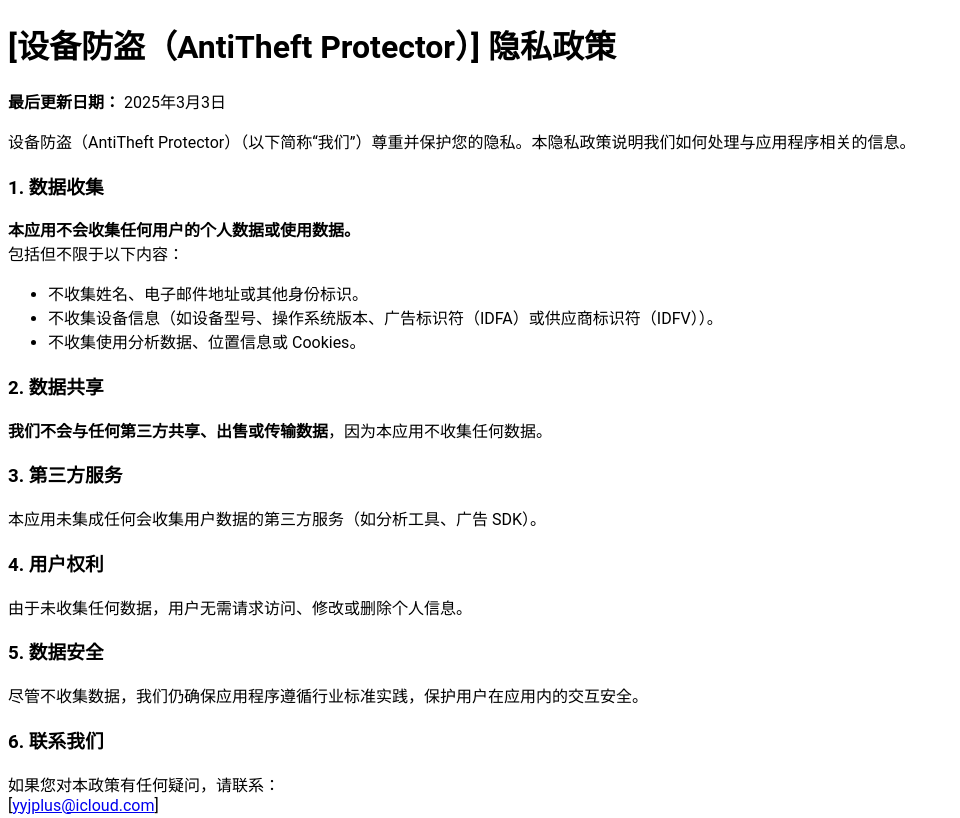
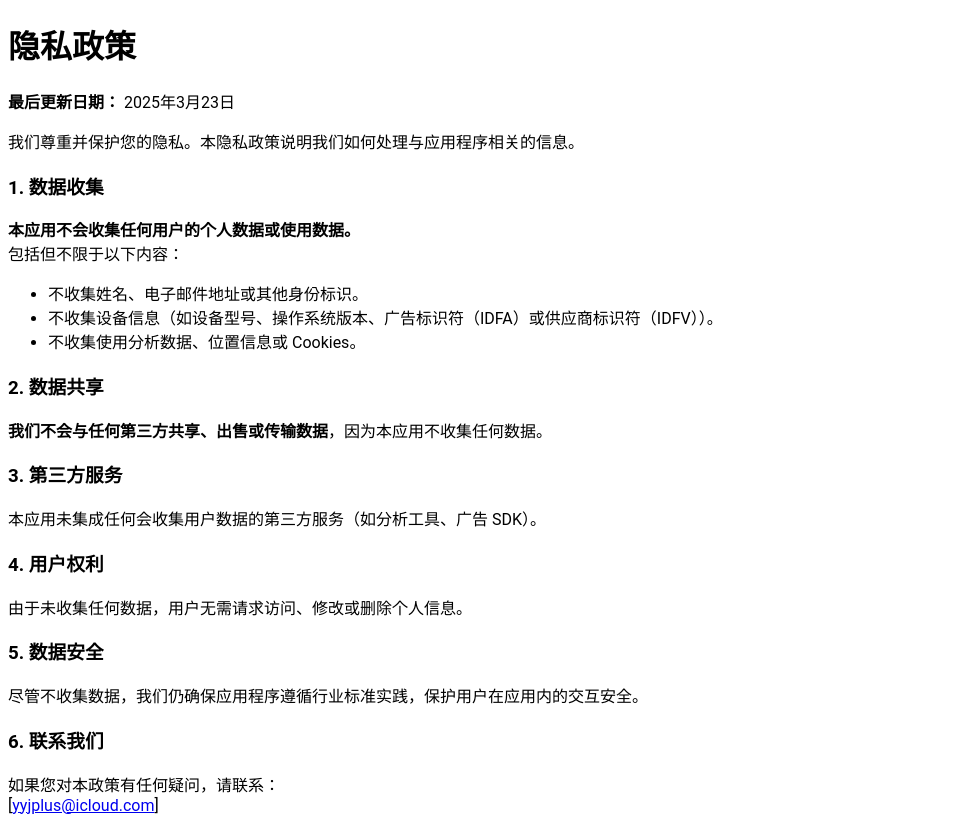
Before and after one commit to SunTreeCat/AntiTheftProtector, a plain HTML site: page docs/privacy-cn.html in a window 1280 px wide. Shown: the top 818 px of the page, without its empty margins (0-960 px from the left). Drawn offline with Linux system fonts and the light colour scheme.

Commit message:
Update privacy-cn.html
any apps

```diff
--- a/docs/privacy-cn.html
+++ b/docs/privacy-cn.html
@@ -184,9 +184,9 @@ ul.contains-task-list li input[type="checkbox"] {
   </style>
 </head>
 <body>
-<div><h1 data-heading="[设备防盗（AntiTheft Protector）] 隐私政策" dir="auto">[设备防盗（AntiTheft Protector）] 隐私政策</h1>
-<p dir="auto"><strong>最后更新日期：</strong>&nbsp;2025年3月3日</p>
-<p dir="auto">设备防盗（AntiTheft Protector）（以下简称“我们”）尊重并保护您的隐私。本隐私政策说明我们如何处理与应用程序相关的信息。</p>
+<div><h1 data-heading="隐私政策" dir="auto">隐私政策</h1>
+<p dir="auto"><strong>最后更新日期：</strong>&nbsp;2025年3月23日</p>
+<p dir="auto">我们尊重并保护您的隐私。本隐私政策说明我们如何处理与应用程序相关的信息。</p>
 <h3 data-heading="1. 数据收集" dir="auto">1. 数据收集</h3>
 <p dir="auto"><strong>本应用不会收集任何用户的个人数据或使用数据。</strong><br>
 包括但不限于以下内容：</p>
```
